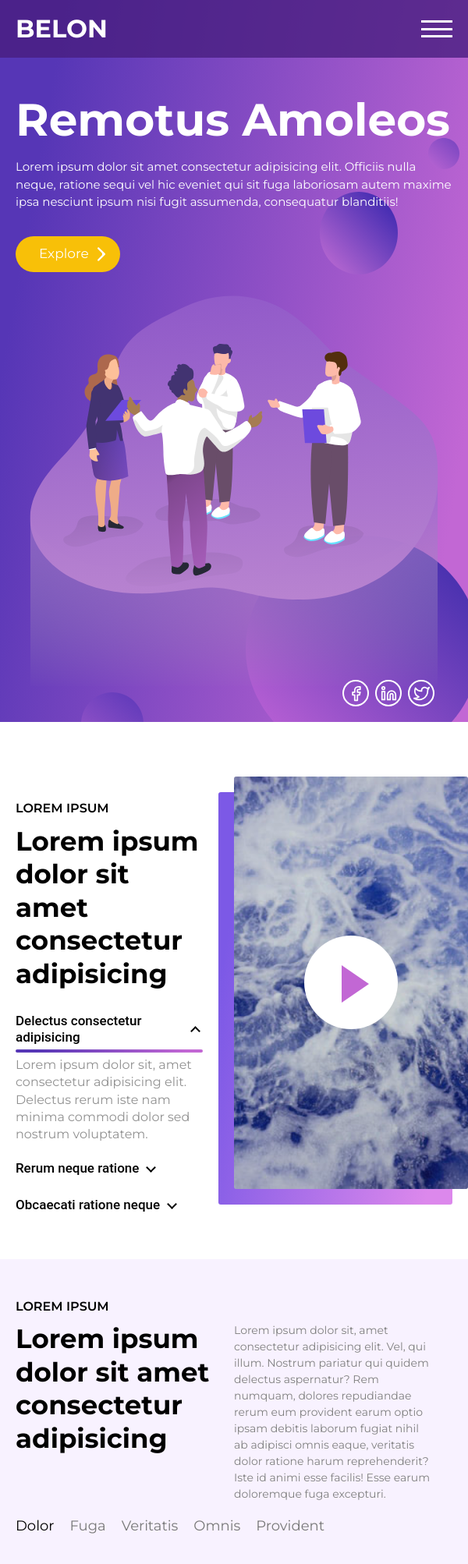
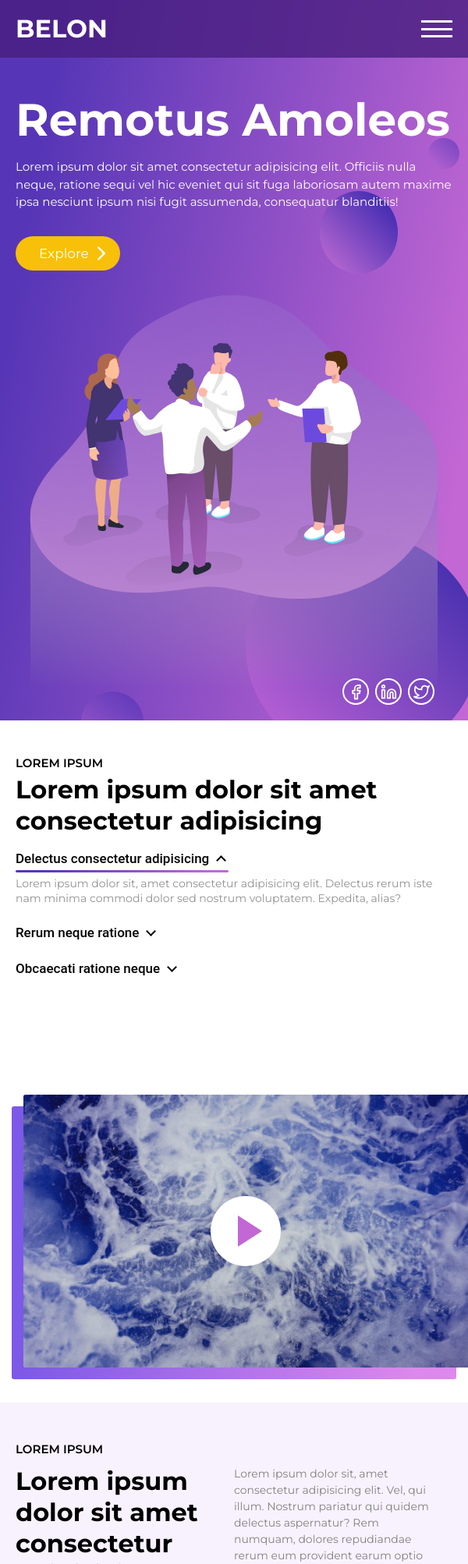
Before and after one commit to gerwld/wordpress-belon, a PHP site: page / in a window 600 px wide. Shown: the top 2006 px of the page at 78% size. Run offline with PHP 8.4, Linux system fonts and the light colour scheme.

Commit message:
Add vb-block mob styles

```diff
--- a/index.css
+++ b/index.css
@@ -703,7 +711,7 @@ ul.sc_icons__dark a {
 
 .vb_player .bg {
  position: absolute;
- width: 100;
+ width: 100%;
  background: var(--main-color-prpl);
  overflow: hidden;
 }
@@ -836,7 +844,8 @@ ul.sc_icons__dark a {
 
 .def-clickable dt.opened + dd {
  padding: 5px 0;
- max-height: 120px;
+ line-height: 1.4em;
+ max-height: calc(8.4em + 5px);
  overflow: scroll;
  transform: translateY(0);
 }
@@ -1810,10 +1819,12 @@ ul.sc_icons__dark a {
 
 
 @media only screen and (min-width: 480px) and (max-width: 920px) {
+ h2 {
+  font-size: 32px;
+ }
  .main-header .anim_bg .block_1 {
   background-size: 100px auto;
  }
-
  .main-header .anim_bg .block_2 {
   background-size: 40px auto;
  }
@@ -1824,6 +1835,89 @@ ul.sc_icons__dark a {
 
  .main-header .anim_bg .block_4 {
   background-size: 300px auto;
+ }
+  /* video section */
+  .video_block h2 {
+   margin: 3px 0 0;
+  }
+
+  .video_block dd {
+   font-size: 14px;
+  }
+}
+
+@media only screen and (max-width: 920px) {
+ .rect_shadow::before {
+  left: -15px;
+  bottom: -15px;
+ }
+
+ .opened_line::before {
+  height: 3px;
+ }
+
+ .vb_player {
+  top: calc(50% - 175px);
+  height: 350px;
+  min-height: unset;
+  margin: 0;
+ }
+
+ .vb_player .play {
+  top: calc(50% - 45px);
+  left: calc(50% - 45px);
+  width: 90px;
+  height: 90px;
+ }
+
+ .vb_player .play::after {
+  top: calc(50% - 20px);
+  left: calc(50% - 10px);
+  border-top: 20px solid transparent;
+  border-bottom: 20px solid transparent;
+  border-left: 31px solid var(--main-color-prpl);
+ }
+
+ .vb_player:active .play {
+  top: calc(50% - 50px);
+  left: calc(50% - 50px);
+  width: 100px;
+  height: 100px;
+  transition: 0s;
+ }
+
+ .vb_info {
+  margin-top: 10px;
+ }
+}
+
+@media only screen and (max-width: 690px) {
+ .video_block {
+  padding: 0;
+ }
+ .video_content {
+  padding: 35px 0 440px;
+  transition: height 2s ease;
+ }
+
+ .vb_info {
+  flex: 0;
+  min-height: 350px;
+  max-width: 100%;
+  padding-right: 0;
+ }
+
+ .vb_player {
+  flex: 1 0 300px;
+  max-width: 95vw;
+  top: unset;
+  bottom: 45px;
+ }
+
+ .vb_player,
+ .vb_player .bg {
+  border-top-right-radius: 0;
+  border-bottom-right-radius: 0;
  }
 }
 
@@ -1863,6 +1957,10 @@ ul.sc_icons__dark a {
 }
 
 @media only screen and (max-width: 920px) {
+body {
+ font-size: 15px;
+}
+
  .hd-image {
   display: flex;
   justify-content: center;
--- a/index.html
+++ b/index.html
@@ -103,7 +103,7 @@
 
  <main class="main-section">
 
-  <section class="video_block">
+  <section class="video_block video_content">
    <div class="content_wrapper">
     <div class="vb_info">
      <span class="pre_title">Lorem ipsum</span>
--- a/index.js
+++ b/index.js
@@ -12,7 +12,7 @@ window.addEventListener("click", onClickEverywhere, {passive: true});
 
 // **** Toggle def_clickable **** //
 
-const onTermTitleBlClick = (val) => {
+function onTermTitleBlClick(val) {
   let def_dt = def_clickable.querySelectorAll("dt");
   def_dt.forEach((e) => {
     if(val.target.classList.contains('def_tt')) {
@@ -26,7 +26,7 @@ const onTermTitleBlClick = (val) => {
 
 // *** Mobile menu *** //
 
-const mobileMenuToggle = (e) => {
+function mobileMenuToggle(e) {
   let btn_mob = mn_header.querySelector(".btn_mobmenu");
   let mobNav = mn_header.querySelector(".main-mob-nav");
   let navBar = mn_header.querySelector(".hd-navbar");
@@ -85,7 +85,7 @@ if(rb_block) {
     ajustRbSlider();
   });
 
-  const ajustRbSlider = () => {
+  function ajustRbSlider() {
     let viewboxWidth = rb_viewbox.offsetWidth;
     let contentWidth = rb_content.offsetWidth;
     if (contentWidth < viewboxWidth) {
@@ -118,7 +118,7 @@ if(rb_block) {
     rb_slider.addEventListener('touchend', () => toggleScroll(true));
   }
 
-  const resizeRbBlock = () => {
+  function resizeRbBlock() {
   let blocks = rb_content.querySelectorAll(".rb_block");
   if (rb_viewbox.offsetWidth >= THREE_BL_WIDTH) {
     blocks.forEach((e) => {
@@ -154,7 +154,7 @@ if(rb_block) {
 
 const mn_nav = mn_header.querySelector('.hd-navbar');
 
-const handleScroll = () => {
+function handleScroll() {
   let navHeight = mn_nav.offsetHeight;
   let wOffset = window.pageYOffset;
   let gap = 10;
@@ -203,3 +203,31 @@ window.addEventListener("scroll", handleScroll, {passive: true});
     parallax(e, ills, 10, 30, 85);
   }
 })();
+
+//**** Show anim only when visible ****/
+
+function onVisibilityChange(el, callback) {
+  var old_visible;
+  return function () {
+      var visible = isElementInViewport(el);
+      if (visible != old_visible) {
+          old_visible = visible;
+          if (typeof callback == 'function') {
+              callback();
+          }
+      }
+  }
+}
+
+function isElementInViewport (el) {
+  if (typeof jQuery === "function" && el instanceof jQuery) {
+      el = el[0];
+  }
+  var rect = el.getBoundingClientRect();
+  return (
+      rect.top >= 0 &&
+      rect.left >= 0 &&
+      rect.bottom <= (window.innerHeight || document.documentElement.clientHeight) && /* or $(window).height() */
+      rect.right <= (window.innerWidth || document.documentElement.clientWidth) /* or $(window).width() */
+  );
+}
```
Also changed, not shown: other parts of index.css (+31 -5 lines).
